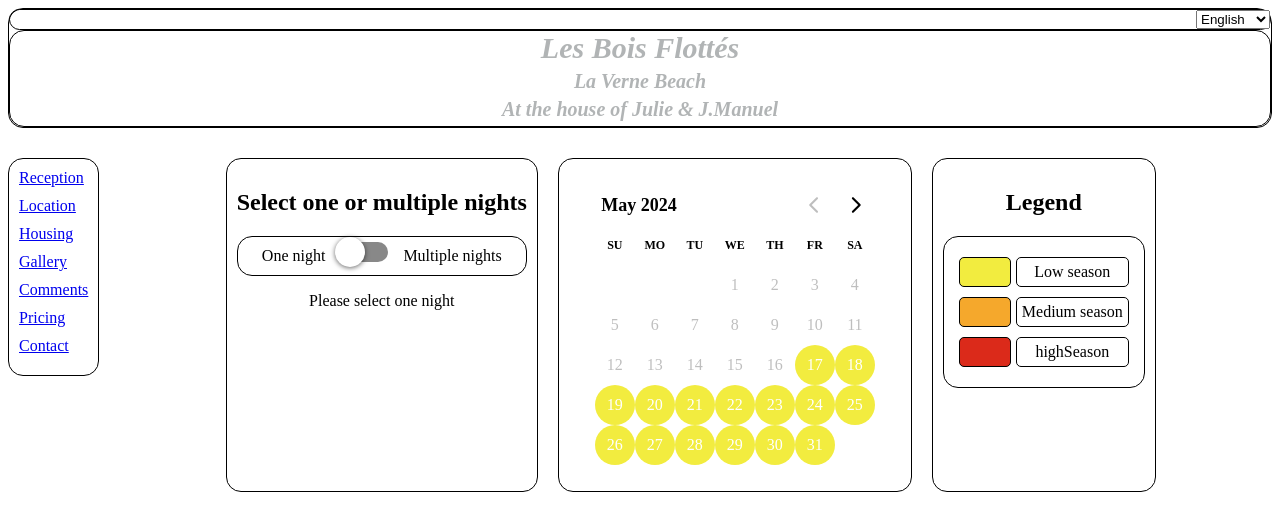
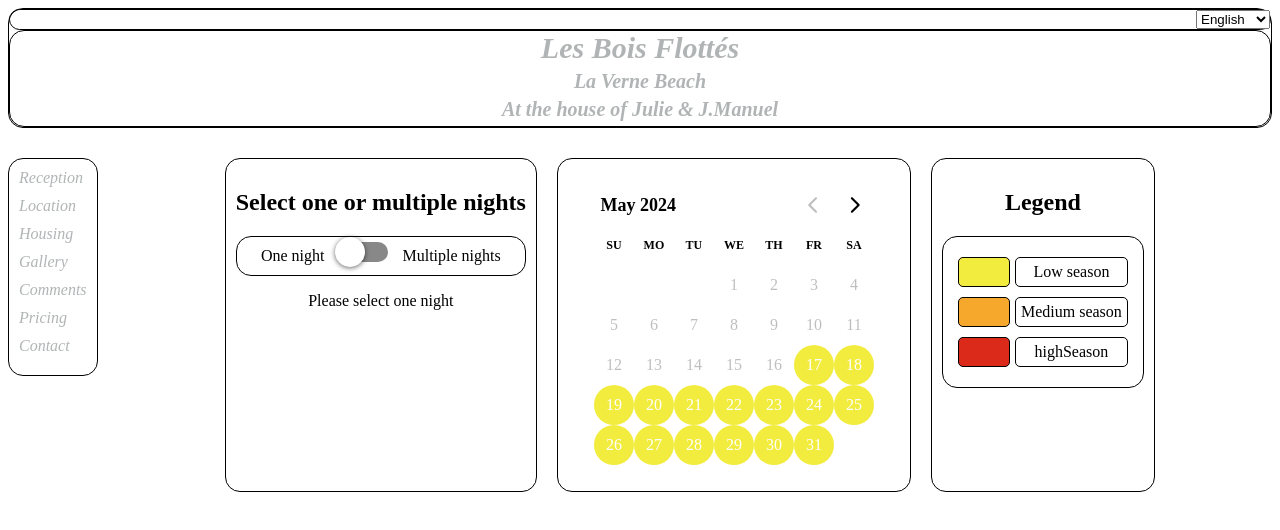
Before and after one commit to AlibertJimmy/Lesboisflottes, a React (Create React App) app: page /Pricing in a window 1280 px wide. Shown: the top 530 px of the page. Built offline with nearby package versions, Linux system fonts and the light colour scheme.

Commit message:
Implemented Custom Links

```diff
--- a/src/components/Header/header.jsx
+++ b/src/components/Header/header.jsx
@@ -1,9 +1,11 @@
-import { Link } from 'react-router-dom'
+
 import styled from 'styled-components'
 
 import { useTranslation } from "react-i18next";
 
 import { LanguageMenu } from '../LanguageMenu/languageMenu'
+
+import { StyledLinkHeader } from '../../utils/style/links';
 
 const HeaderWrapper = styled.div`
   display: flex;
@@ -41,19 +43,7 @@ const StyledSubtitle = styled.h2`
   margin: 5px;
 `
 
-const StyledLink = styled(Link)`
-  font-family: "Bradley Hand",cursive;
-  font-style: italic;
-  text-decoration: none;
 
-
-
-  color: #B1B4B5 ;
-
-  &:hover {
-    color: #959a9c;
-  }
-`
 
 function Header() {
 
@@ -65,11 +55,11 @@ function Header() {
           <LanguageMenu/>
         </LanguagePickerDiv>
         <TitleDiv>
-          <StyledLink to="/">
+          <StyledLinkHeader to="/">
             <StyledTitle>{t("mainTitle")}</StyledTitle>
             <StyledSubtitle>{t("subtitle1")}</StyledSubtitle>
             <StyledSubtitle>{t("subtitle2")}</StyledSubtitle>
-          </StyledLink>
+          </StyledLinkHeader>
         </TitleDiv>
       </HeaderWrapper>
   )
--- a/src/components/Sidebar/sidebar.jsx
+++ b/src/components/Sidebar/sidebar.jsx
@@ -1,7 +1,9 @@
 import { Link } from 'react-router-dom'
 import styled from 'styled-components'
+import { StyledLinkSidebar } from '../../utils/style/links';
 
 import { useTranslation } from "react-i18next";
+
 
 
 
@@ -18,9 +20,7 @@ const SidebarLinks = styled.div`
   padding: 10px;
 `
 
-const SideBarLink = styled(Link)`
-    margin-bottom: 10px;
-`
+
 
 function Sidebar() {
 
@@ -29,13 +29,13 @@ function Sidebar() {
     return (
         <SidebarWrapper>
             <SidebarLinks>
-                <SideBarLink to="/">{t("Reception")}</SideBarLink>
-                <SideBarLink to="/Location">{t("Location")}</SideBarLink>
-                <SideBarLink to="/Housing">{t("Housing")}</SideBarLink>
-                <SideBarLink to="/Galery">{t("Gallery")}</SideBarLink>
-                <SideBarLink to="/Comment">{t("Comments")}</SideBarLink>
-                <SideBarLink to="/Pricing">{t("Pricing")}</SideBarLink>
-                <SideBarLink to="/Contact">{t("Contact")}</SideBarLink>
+                <StyledLinkSidebar to="/">{t("Reception")}</StyledLinkSidebar>
+                <StyledLinkSidebar to="/Location">{t("Location")}</StyledLinkSidebar>
+                <StyledLinkSidebar to="/Housing">{t("Housing")}</StyledLinkSidebar>
+                <StyledLinkSidebar to="/Galery">{t("Gallery")}</StyledLinkSidebar>
+                <StyledLinkSidebar to="/Comment">{t("Comments")}</StyledLinkSidebar>
+                <StyledLinkSidebar to="/Pricing">{t("Pricing")}</StyledLinkSidebar>
+                <StyledLinkSidebar to="/Contact">{t("Contact")}</StyledLinkSidebar>
             </SidebarLinks>
         </SidebarWrapper>
     )
--- a/src/utils/style/colors.jsx
+++ b/src/utils/style/colors.jsx
@@ -2,8 +2,9 @@ const colors =
   {
       lowSeason: '#f2ec3f',
       mediumSeason: '#f5a82c',
-      highSeason: '#db2a1a'
+      highSeason: '#db2a1a',
+      link: '#B1B4B5',
+      linkHover: '#959a9c'
   }
 
-
   export default colors
--- /dev/null
+++ b/src/utils/style/links.jsx
@@ -0,0 +1,30 @@
+import { Link } from 'react-router-dom'
+import styled from 'styled-components'
+import colors from './colors'
+
+
+
+export const StyledLinkHeader = styled(Link)`
+  font-family: "Bradley Hand",cursive;
+  font-style: italic;
+  text-decoration: none;
+
+  color: ${colors.link} ;
+
+  &:hover {
+    color: ${colors.linkHover};
+  }
+`
+export const StyledLinkSidebar = styled(Link)`
+  font-family: "Bradley Hand",cursive;
+  font-style: italic;
+  text-decoration: none;
+
+  margin-bottom: 10px;
+
+  color: ${colors.link} ;
+
+  &:hover {
+    color: ${colors.linkHover};
+  }
+`
```
